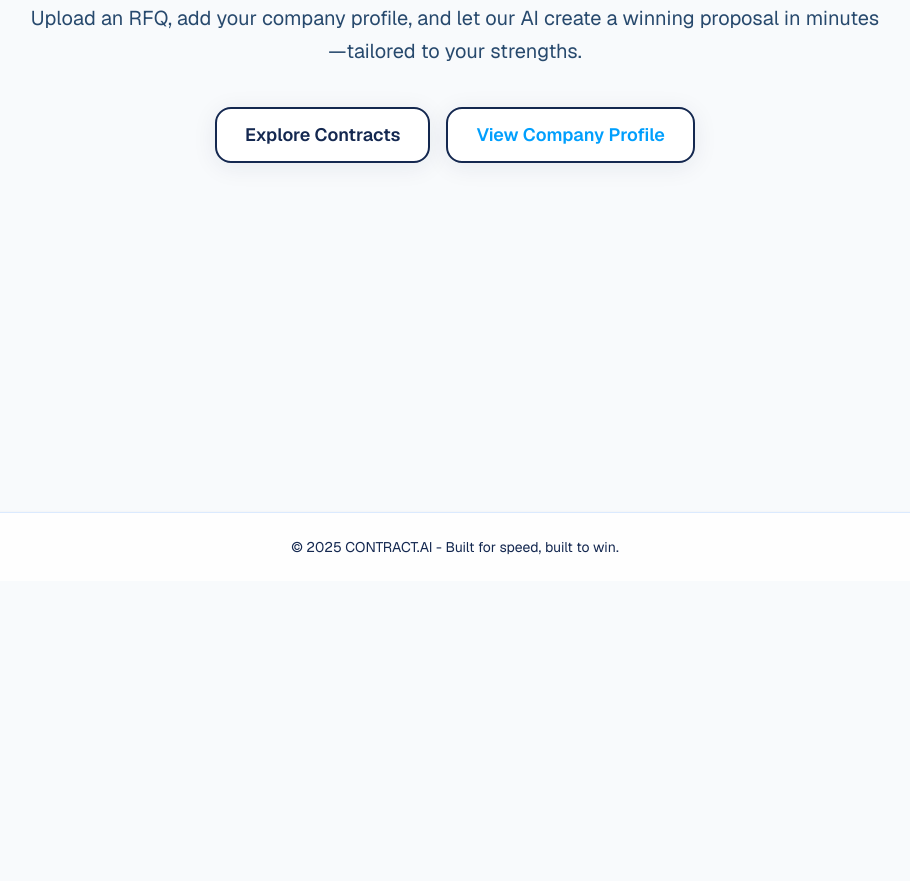
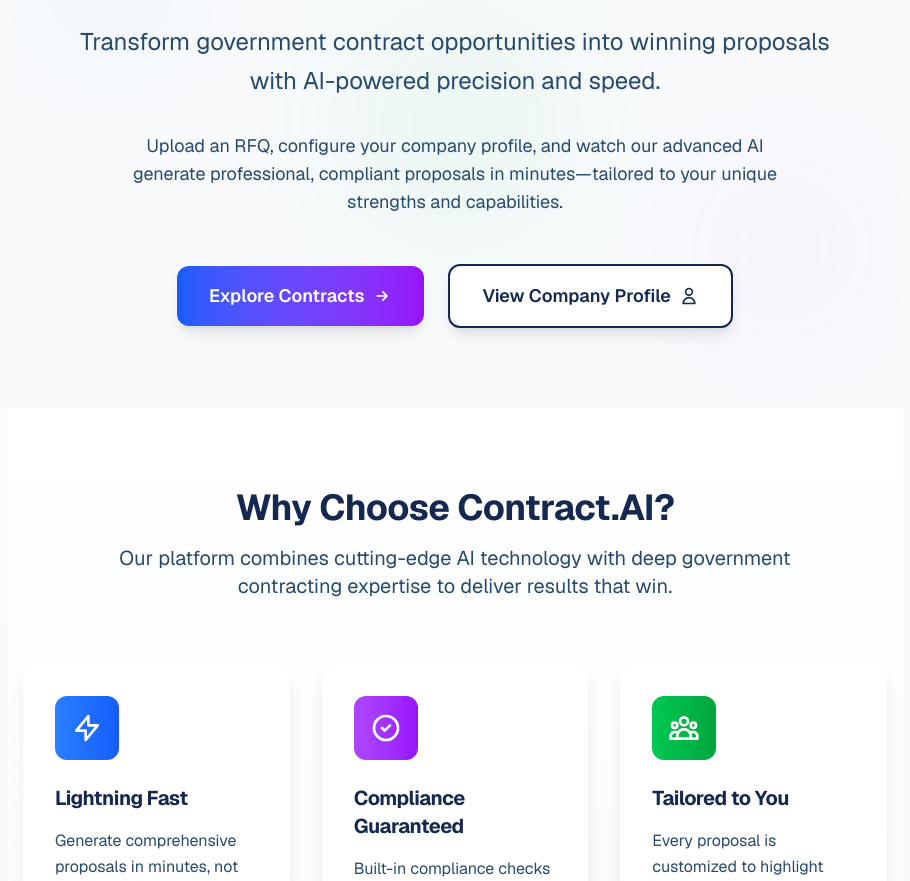
Before and after one commit to agarciaprogrammer/contract-proposal-ai-garcia, a Next.js app: page / in a window 1280 px wide. Shown: the part 219-1100 px from the top of the page, without its empty margins (185-1095 px from the left). Before the commit the page ends 800 px from the top, so only its background shows below. Built offline with nearby package versions, Linux system fonts and the light colour scheme.

Commit message:
Better UI for home page

```diff
--- a/src/app/api/downloadProposal/route.ts
+++ b/src/app/api/downloadProposal/route.ts
@@ -2,7 +2,7 @@
 import { NextRequest, NextResponse } from "next/server";
 import { generatePDF } from "@/lib/pdf";
 
-export async function POST(req: NextRequest) {
+export async function POST(_req: NextRequest) {
   const html = `
     <html>
       <head>
--- a/src/app/contracts/page.tsx
+++ b/src/app/contracts/page.tsx
@@ -11,7 +11,7 @@
         {contracts.map((c, i) => (
           <li key={c.id} className="card p-6 flex flex-col gap-2 slide-up" style={{animationDelay: `${0.1 + i * 0.05}s`, animationFillMode: 'both'}}>
             <Link href={`/contracts/${c.id}`} className="hover:underline">
-              <h2 className="text-2xl font-semibold text-[var(--primary)]">{c.title}</h2>
+              <h2 className="text-2xl font-semibold text-[var(--accent)]">{c.title}</h2>
               <p className="text-sm text-[var(--secondary)]">
                 {c.agencyName} • NAICS {c.naicsCode}
               </p>
--- a/src/app/globals.css
+++ b/src/app/globals.css
@@ -27,11 +27,10 @@
 }
 
 a {
-  color: var(--accent);
   transition: color var(--transition);
 }
 a:hover {
-  color: var(--secondary);
+  color: var(--accent);
 }
 
 button, .btn {
--- a/src/app/layout.tsx
+++ b/src/app/layout.tsx
@@ -31,7 +31,7 @@
             <div className="flex items-center justify-between h-16">
               {/* Logo and Main Navigation */}
               <div className="flex items-center space-x-8">
-                <Link href="/" className="text-2xl font-bold tracking-tight hover:text-[var(--accent)] transition-colors duration-200">
+                <Link href="/" className="text-2xl font-bold text-[var(--accent)] tracking-tight hover:text-[var(--accent)] transition-colors duration-200">
                   CONTRACT.AI
                 </Link>
                 <div className="hidden md:flex items-center space-x-6">
--- a/src/app/page.tsx
+++ b/src/app/page.tsx
@@ -2,29 +2,151 @@
 
 export default function HomePage() {
   return (
-    <section className="max-w-4xl mx-auto py-20 px-4 text-center fade-in">
-      <h1 className="text-5xl sm:text-6xl font-extrabold tracking-tight mb-4 slide-up">
+    <div className="min-h-screen">
+      {/* Hero Section */}
+      <section className="relative max-w-6xl mx-auto py-20 px-4 text-center fade-in overflow-hidden">
+        {/* Background Pattern */}
+        <div className="absolute inset-0 opacity-5">
+          <div className="absolute top-20 left-10 w-32 h-32 bg-blue-500 rounded-full blur-3xl"></div>
+          <div className="absolute bottom-20 right-10 w-40 h-40 bg-purple-500 rounded-full blur-3xl"></div>
+          <div className="absolute top-1/2 left-1/2 transform -translate-x-1/2 -translate-y-1/2 w-60 h-60 bg-green-500 rounded-full blur-3xl"></div>
+        </div>
+
+        <div className="relative z-10">
+          <h1 className="text-5xl sm:text-7xl font-extrabold tracking-tight mb-6 slide-up bg-gradient-to-r from-blue-600 via-purple-600 to-blue-800 bg-clip-text text-transparent">
             Contract Proposal AI
           </h1>
-      <p className="mt-4 text-xl text-[var(--secondary)] leading-relaxed mb-8 slide-up" style={{animationDelay: '0.1s', animationFillMode: 'both'}}>
-        Upload an RFQ, add your company profile, and let our AI create a winning proposal in minutes—tailored to your strengths.
+          <p className="mt-6 text-xl sm:text-2xl text-[var(--secondary)] leading-relaxed mb-8 slide-up max-w-3xl mx-auto" style={{animationDelay: '0.1s', animationFillMode: 'both'}}>
+            Transform government contract opportunities into winning proposals with AI-powered precision and speed.
           </p>
-      <div className="mt-10 flex flex-col sm:flex-row items-center justify-center gap-4">
+          <p className="text-lg text-[var(--secondary)] mb-12 slide-up max-w-2xl mx-auto" style={{animationDelay: '0.2s', animationFillMode: 'both'}}>
+            Upload an RFQ, configure your company profile, and watch our advanced AI generate professional, compliant proposals in minutes—tailored to your unique strengths and capabilities.
+          </p>
+
+          <div className="mt-12 flex flex-col sm:flex-row items-center justify-center gap-6 slide-up" style={{animationDelay: '0.3s', animationFillMode: 'both'}}>
             <Link
               href="/contracts"
-          className="w-full sm:w-auto inline-flex items-center justify-center btn-secondary px-7 py-3 text-lg font-semibold shadow transition-transform duration-300 slide-up"
-          style={{animationDelay: '0.2s', animationFillMode: 'both'}}
+              className="group w-full sm:w-auto inline-flex items-center justify-center bg-gradient-to-r from-blue-600 to-purple-600 text-white px-8 py-4 text-lg font-semibold rounded-xl shadow-lg hover:shadow-xl transition-all duration-300 transform hover:scale-105"
             >
-          Explore Contracts
+              <span>Explore Contracts</span>
+              <svg className="ml-2 w-5 h-5 group-hover:translate-x-1 transition-transform duration-200" fill="none" stroke="currentColor" viewBox="0 0 24 24">
+                <path strokeLinecap="round" strokeLinejoin="round" strokeWidth={2} d="M13 7l5 5m0 0l-5 5m5-5H6" />
+              </svg>
             </Link>
             <Link
               href="/company"
-          className="w-full sm:w-auto inline-flex items-center justify-center border-2 border-[var(--primary)] bg-white text-[var(--primary)] px-7 py-3 text-lg font-semibold rounded-[var(--radius)] shadow hover:bg-[var(--muted)] hover:border-[var(--accent)] transition-all duration-300 slide-up"
-          style={{animationDelay: '0.3s', animationFillMode: 'both'}}
+              className="group w-full sm:w-auto inline-flex items-center justify-center border-2 border-[var(--primary)] bg-white text-[var(--primary)] px-8 py-4 text-lg font-semibold rounded-xl shadow-lg hover:shadow-xl transition-all duration-300 transform hover:scale-105 hover:bg-[var(--muted)]"
             >
-          View Company Profile
+              <span>View Company Profile</span>
+              <svg className="ml-2 w-5 h-5 group-hover:rotate-12 transition-transform duration-200" fill="none" stroke="currentColor" viewBox="0 0 24 24">
+                <path strokeLinecap="round" strokeLinejoin="round" strokeWidth={2} d="M16 7a4 4 0 11-8 0 4 4 0 018 0zM12 14a7 7 0 00-7 7h14a7 7 0 00-7-7z" />
+              </svg>
             </Link>
           </div>
+        </div>
       </section>
+
+      {/* Features Section */}
+      <section className="py-20 bg-gradient-to-b from-white to-slate-50">
+        <div className="max-w-6xl mx-auto px-4">
+          <div className="text-center mb-16 slide-up">
+            <h2 className="text-4xl font-bold text-[var(--primary)] mb-4">
+              Why Choose Contract.AI?
+            </h2>
+            <p className="text-xl text-[var(--secondary)] max-w-2xl mx-auto">
+              Our platform combines cutting-edge AI technology with deep government contracting expertise to deliver results that win.
+            </p>
+          </div>
+
+          <div className="grid md:grid-cols-3 gap-8">
+            {/* Feature 1 */}
+            <div className="group bg-white p-8 rounded-2xl shadow-lg hover:shadow-xl transition-all duration-300 transform hover:-translate-y-2 slide-up" style={{animationDelay: '0.1s', animationFillMode: 'both'}}>
+              <div className="w-16 h-16 bg-gradient-to-r from-blue-500 to-blue-600 rounded-xl flex items-center justify-center mb-6 group-hover:scale-110 transition-transform duration-300">
+                <svg className="w-8 h-8 text-white" fill="none" stroke="currentColor" viewBox="0 0 24 24">
+                  <path strokeLinecap="round" strokeLinejoin="round" strokeWidth={2} d="M13 10V3L4 14h7v7l9-11h-7z" />
+                </svg>
+              </div>
+              <h3 className="text-xl font-bold text-[var(--primary)] mb-4">Lightning Fast</h3>
+              <p className="text-[var(--secondary)] leading-relaxed">
+                Generate comprehensive proposals in minutes, not days. Our AI processes RFQs instantly and creates tailored responses that meet all requirements.
+              </p>
+            </div>
+
+            {/* Feature 2 */}
+            <div className="group bg-white p-8 rounded-2xl shadow-lg hover:shadow-xl transition-all duration-300 transform hover:-translate-y-2 slide-up" style={{animationDelay: '0.2s', animationFillMode: 'both'}}>
+              <div className="w-16 h-16 bg-gradient-to-r from-purple-500 to-purple-600 rounded-xl flex items-center justify-center mb-6 group-hover:scale-110 transition-transform duration-300">
+                <svg className="w-8 h-8 text-white" fill="none" stroke="currentColor" viewBox="0 0 24 24">
+                  <path strokeLinecap="round" strokeLinejoin="round" strokeWidth={2} d="M9 12l2 2 4-4m6 2a9 9 0 11-18 0 9 9 0 0118 0z" />
+                </svg>
+              </div>
+              <h3 className="text-xl font-bold text-[var(--primary)] mb-4">Compliance Guaranteed</h3>
+              <p className="text-[var(--secondary)] leading-relaxed">
+                Built-in compliance checks ensure your proposals meet all federal regulations, FAR clauses, and solicitation requirements automatically.
+              </p>
+            </div>
+
+            {/* Feature 3 */}
+            <div className="group bg-white p-8 rounded-2xl shadow-lg hover:shadow-xl transition-all duration-300 transform hover:-translate-y-2 slide-up" style={{animationDelay: '0.3s', animationFillMode: 'both'}}>
+              <div className="w-16 h-16 bg-gradient-to-r from-green-500 to-green-600 rounded-xl flex items-center justify-center mb-6 group-hover:scale-110 transition-transform duration-300">
+                <svg className="w-8 h-8 text-white" fill="none" stroke="currentColor" viewBox="0 0 24 24">
+                  <path strokeLinecap="round" strokeLinejoin="round" strokeWidth={2} d="M17 20h5v-2a3 3 0 00-5.356-1.857M17 20H7m10 0v-2c0-.656-.126-1.283-.356-1.857M7 20H2v-2a3 3 0 015.356-1.857M7 20v-2c0-.656.126-1.283.356-1.857m0 0a5.002 5.002 0 019.288 0M15 7a3 3 0 11-6 0 3 3 0 016 0zm6 3a2 2 0 11-4 0 2 2 0 014 0zM7 10a2 2 0 11-4 0 2 2 0 014 0z" />
+                </svg>
+              </div>
+              <h3 className="text-xl font-bold text-[var(--primary)] mb-4">Tailored to You</h3>
+              <p className="text-[var(--secondary)] leading-relaxed">
+                Every proposal is customized to highlight your company&apos;s unique strengths, past performance, and competitive advantages.
+              </p>
+            </div>
+          </div>
+        </div>
+      </section>
+
+      {/* Stats Section */}
+      <section className="py-16 bg-gradient-to-r from-blue-600 to-purple-600 text-white">
+        <div className="max-w-6xl mx-auto px-4">
+          <div className="grid md:grid-cols-4 gap-8 text-center">
+            <div className="slide-up" style={{animationDelay: '0.1s', animationFillMode: 'both'}}>
+              <div className="text-4xl font-bold mb-2">99.7%</div>
+              <div className="text-blue-100">Success Rate</div>
+            </div>
+            <div className="slide-up" style={{animationDelay: '0.2s', animationFillMode: 'both'}}>
+              <div className="text-4xl font-bold mb-2">5000+</div>
+              <div className="text-blue-100">Proposals Generated</div>
+            </div>
+            <div className="slide-up" style={{animationDelay: '0.3s', animationFillMode: 'both'}}>
+              <div className="text-4xl font-bold mb-2">100x</div>
+              <div className="text-blue-100">Faster Than Manual</div>
+            </div>
+            <div className="slide-up" style={{animationDelay: '0.4s', animationFillMode: 'both'}}>
+              <div className="text-4xl font-bold mb-2">$500M+</div>
+              <div className="text-blue-100">Contracts Won</div>
+            </div>
+          </div>
+        </div>
+      </section>
+
+      {/* CTA Section */}
+      <section className="py-20 bg-white">
+        <div className="max-w-4xl mx-auto px-4 text-center">
+          <div className="slide-up" style={{animationDelay: '0.1s', animationFillMode: 'both'}}>
+            <h2 className="text-4xl font-bold text-[var(--primary)] mb-6">
+              Ready to Win More Contracts?
+            </h2>
+            <p className="text-xl text-[var(--secondary)] mb-8 max-w-2xl mx-auto">
+              Join hundreds of successful contractors who are already using Contract.AI to streamline their proposal process and increase their win rates.
+            </p>
+            <Link
+              href="/contracts"
+              className="inline-flex items-center justify-center bg-gradient-to-r from-blue-600 to-purple-600 text-white px-10 py-4 text-xl font-semibold rounded-xl shadow-lg hover:shadow-xl transition-all duration-300 transform hover:scale-105"
+            >
+              Get Started Today
+              <svg className="ml-3 w-6 h-6" fill="none" stroke="currentColor" viewBox="0 0 24 24">
+                <path strokeLinecap="round" strokeLinejoin="round" strokeWidth={2} d="M13 7l5 5m0 0l-5 5m5-5H6" />
+              </svg>
+            </Link>
+          </div>
+        </div>
+      </section>
+    </div>
   );
 }
```
Also changed, not shown: src/lib/data.ts (+27 -2 lines). Lines whose indentation alone changed are shown as unchanged.
